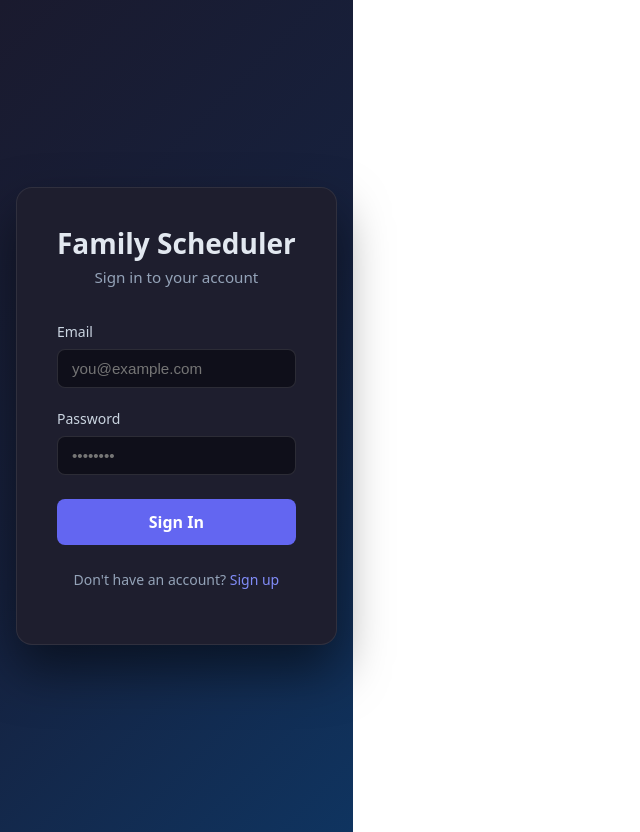
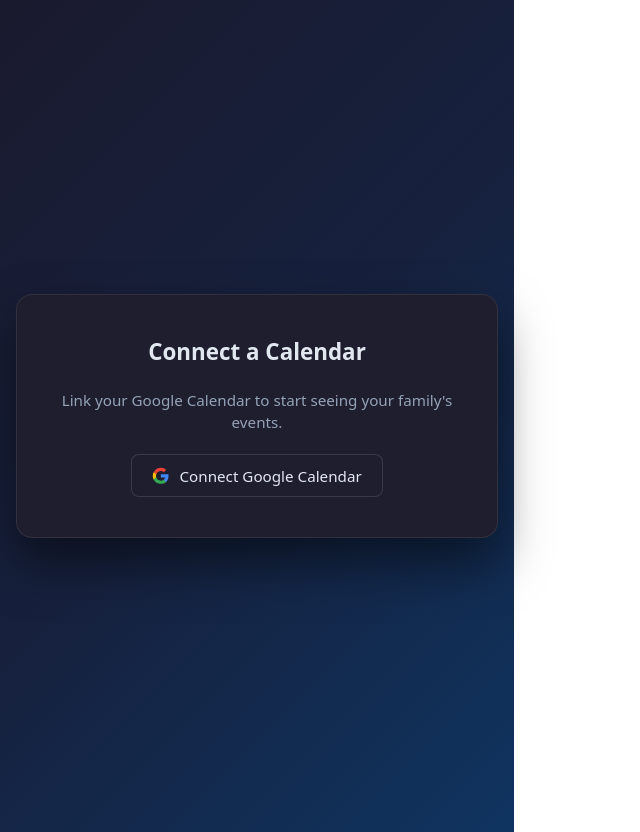
Before and after one commit to Alseals1/Family_Scheduler, a React (Vite) app in the folder family-scheduler/: page /calendars in a window 1280 px wide. Before the commit this address led to /login. Shown: the whole page, without its empty margins (0-640 px from the left). Built offline with nearby package versions, Linux system fonts and the light colour scheme; no server answers.

Commit message:
add redirect to save calendar

```diff
--- a/family-scheduler/package.json
+++ b/family-scheduler/package.json
@@ -7,7 +7,9 @@
     "dev": "vite",
     "build": "tsc -b && vite build",
     "lint": "eslint .",
-    "preview": "vite preview"
+    "preview": "vite preview",
+    "supabase:start": "set -a && source .env.local && set +a && supabase stop --no-backup 2>/dev/null; supabase start",
+    "supabase:stop": "supabase stop"
   },
   "dependencies": {
     "@supabase/supabase-js": "^2.99.1",
--- a/family-scheduler/src/App.tsx
+++ b/family-scheduler/src/App.tsx
@@ -4,6 +4,8 @@ import type { Session } from "@supabase/supabase-js"
 import { supabase } from "./lib/supabase"
 import LoginPage from "./pages/LoginPage"
 import SignupPage from "./pages/SignupPage"
+import CalendarsPage from "./pages/CalendarsPage"
+import ConnectCalendar from "./components/ConnectCalendar"
 
 function ProtectedRoute({
   session,
@@ -29,7 +31,13 @@ function Dashboard({ session }: { session: Session }) {
       <p style={{ color: "#94a3b8" }}>
         Your family scheduler dashboard is coming soon.
       </p>
-      <button onClick={handleSignOut} style={{ marginTop: "1rem" }}>
+      <div style={{ marginTop: "1.5rem" }}>
+        <ConnectCalendar />
+      </div>
+      <button
+        onClick={handleSignOut}
+        style={{ marginTop: "1rem", display: "block" }}
+      >
         Sign Out
       </button>
     </div>
@@ -76,6 +84,7 @@ function App() {
             </ProtectedRoute>
           }
         />
+        <Route path="/calendars" element={<CalendarsPage />} />
         <Route path="*" element={<Navigate to="/" replace />} />
       </Routes>
     </BrowserRouter>
--- /dev/null
+++ b/family-scheduler/src/components/ConnectCalendar.tsx
@@ -0,0 +1,64 @@
+import { supabase } from "../lib/supabase"
+
+export default function ConnectCalendar() {
+  async function handleConnect() {
+    await supabase.auth.signInWithOAuth({
+      provider: "google",
+      options: {
+        // calendar.readonly lets us read events; offline + consent forces a refresh token
+        scopes: "https://www.googleapis.com/auth/calendar.readonly",
+        redirectTo: window.location.origin + "/calendars",
+        queryParams: {
+          access_type: "offline", // required to receive a refresh_token
+          prompt: "consent", // force Google to re-issue refresh token every time
+        },
+      },
+    })
+  }
+
+  return (
+    <button onClick={handleConnect} style={styles.button}>
+      <svg style={styles.icon} viewBox="0 0 24 24" aria-hidden="true">
+        <path
+          fill="#4285F4"
+          d="M22.56 12.25c0-.78-.07-1.53-.2-2.25H12v4.26h5.92c-.26 1.37-1.04 2.53-2.21 3.31v2.77h3.57c2.08-1.92 3.28-4.74 3.28-8.09z"
+        />
+        <path
+          fill="#34A853"
+          d="M12 23c2.97 0 5.46-.98 7.28-2.66l-3.57-2.77c-.98.66-2.23 1.06-3.71 1.06-2.86 0-5.29-1.93-6.16-4.53H2.18v2.84C3.99 20.53 7.7 23 12 23z"
+        />
+        <path
+          fill="#FBBC05"
+          d="M5.84 14.09c-.22-.66-.35-1.36-.35-2.09s.13-1.43.35-2.09V7.07H2.18C1.43 8.55 1 10.22 1 12s.43 3.45 1.18 4.93l3.66-2.84z"
+        />
+        <path
+          fill="#EA4335"
+          d="M12 5.38c1.62 0 3.06.56 4.21 1.64l3.15-3.15C17.45 2.09 14.97 1 12 1 7.7 1 3.99 3.47 2.18 7.07l3.66 2.84c.87-2.6 3.3-4.53 6.16-4.53z"
+        />
+      </svg>
+      Connect Google Calendar
+    </button>
+  )
+}
+
+const styles: Record<string, React.CSSProperties> = {
+  button: {
+    display: "inline-flex",
+    alignItems: "center",
+    gap: "0.6rem",
+    padding: "0.65rem 1.25rem",
+    borderRadius: "8px",
+    border: "1px solid rgba(255, 255, 255, 0.12)",
+    backgroundColor: "#1e1e2e",
+    color: "#e2e8f0",
+    fontSize: "0.95rem",
+    fontWeight: 500,
+    cursor: "pointer",
+    transition: "background-color 0.2s",
+  },
+  icon: {
+    width: "1.1rem",
+    height: "1.1rem",
+    flexShrink: 0,
+  },
+}
--- /dev/null
+++ b/family-scheduler/src/pages/CalendarsPage.tsx
@@ -0,0 +1,225 @@
+import { useEffect, useState } from "react"
+import type { Session } from "@supabase/supabase-js"
+import { useNavigate } from "react-router-dom"
+import { supabase } from "../lib/supabase"
+import ConnectCalendar from "../components/ConnectCalendar"
+
+type Status = "idle" | "saving" | "saved" | "error"
+
+export default function CalendarsPage() {
+  const navigate = useNavigate()
+  const [status, setStatus] = useState<Status>("idle")
+  const [errorMsg, setErrorMsg] = useState<string | null>(null)
+
+  useEffect(() => {
+    // onAuthStateChange fires with SIGNED_IN immediately after Google redirects
+    // back to this page. The session at that point contains provider_token
+    // (Google access token) and provider_refresh_token.
+    const {
+      data: { subscription },
+    } = supabase.auth.onAuthStateChange(async (event, session) => {
+      if (event === "SIGNED_IN" && session?.provider_token) {
+        await saveCalendarConnection(session)
+      }
+    })
+
+    return () => subscription.unsubscribe()
+  }, []) // eslint-disable-line react-hooks/exhaustive-deps
+
+  async function saveCalendarConnection(session: Session) {
+    setStatus("saving")
+    setErrorMsg(null)
+
+    try {
+      // 1. Get the family owned by this user (created automatically on signup)
+      const { data: family, error: familyErr } = await supabase
+        .from("families")
+        .select("id")
+        .eq("created_by", session.user.id)
+        .limit(1)
+        .single()
+
+      if (familyErr || !family) {
+        throw new Error(
+          "Could not find your family. Try signing out and back in.",
+        )
+      }
+
+      // 2. Get the first family member, or create one for the account owner.
+      //    calendar_connections links to a family_member, not directly to a user.
+      let memberId: string
+
+      const { data: existingMember } = await supabase
+        .from("family_members")
+        .select("id")
+        .eq("family_id", family.id)
+        .limit(1)
+        .single()
+
+      if (existingMember) {
+        memberId = existingMember.id
+      } else {
+        const name =
+          session.user.user_metadata?.full_name ?? session.user.email ?? "Me"
+
+        const { data: newMember, error: memberErr } = await supabase
+          .from("family_members")
+          .insert({ family_id: family.id, name, role: "parent" })
+          .select("id")
+          .single()
+
+        if (memberErr || !newMember) {
+          throw new Error("Could not create a family member record.")
+        }
+
+        memberId = newMember.id
+      }
+
+      // 3. Check if a Google connection already exists for this member.
+      //    If yes — update the tokens. If no — insert a new row.
+      const { data: existingConn } = await supabase
+        .from("calendar_connections")
+        .select("id")
+        .eq("family_member_id", memberId)
+        .eq("provider", "google")
+        .limit(1)
+        .single()
+
+      // Google access tokens expire in 1 hour
+      const tokenExpiresAt = new Date(Date.now() + 3600 * 1000).toISOString()
+
+      if (existingConn) {
+        await supabase
+          .from("calendar_connections")
+          .update({
+            access_token: session.provider_token,
+            refresh_token: session.provider_refresh_token ?? null,
+            token_expires_at: tokenExpiresAt,
+          })
+          .eq("id", existingConn.id)
+      } else {
+        await supabase.from("calendar_connections").insert({
+          family_member_id: memberId,
+          provider: "google",
+          calendar_name: "Google Calendar",
+          access_token: session.provider_token,
+          refresh_token: session.provider_refresh_token ?? null,
+          token_expires_at: tokenExpiresAt,
+        })
+      }
+
+      setStatus("saved")
+      setTimeout(() => navigate("/"), 2500)
+    } catch (err) {
+      setErrorMsg(err instanceof Error ? err.message : "Something went wrong.")
+      setStatus("error")
+    }
+  }
+
+  return (
+    <div style={styles.container}>
+      <div style={styles.card}>
+        {status === "idle" && (
+          <>
+            <h2 style={styles.title}>Connect a Calendar</h2>
+            <p style={styles.subtitle}>
+              Link your Google Calendar to start seeing your family's events.
+            </p>
+            <ConnectCalendar />
+          </>
+        )}
+
+        {status === "saving" && (
+          <>
+            <div style={styles.spinner} />
+            <p style={styles.subtitle}>Saving your calendar connection…</p>
+          </>
+        )}
+
+        {status === "saved" && (
+          <>
+            <div style={styles.successIcon}>✓</div>
+            <h2 style={styles.title}>Calendar connected!</h2>
+            <p style={styles.subtitle}>Redirecting you to the dashboard…</p>
+          </>
+        )}
+
+        {status === "error" && (
+          <>
+            <h2 style={styles.title}>Something went wrong</h2>
+            <p style={styles.error}>{errorMsg}</p>
+            <ConnectCalendar />
+          </>
+        )}
+      </div>
+    </div>
+  )
+}
+
+const styles: Record<string, React.CSSProperties> = {
+  container: {
+    minHeight: "100vh",
+    display: "flex",
+    alignItems: "center",
+    justifyContent: "center",
+    padding: "1rem",
+    background:
+      "linear-gradient(135deg, #1a1a2e 0%, #16213e 50%, #0f3460 100%)",
+  },
+  card: {
+    width: "100%",
+    maxWidth: "400px",
+    backgroundColor: "#1e1e2e",
+    borderRadius: "16px",
+    padding: "2.5rem",
+    boxShadow: "0 25px 50px rgba(0, 0, 0, 0.5)",
+    border: "1px solid rgba(255, 255, 255, 0.08)",
+    display: "flex",
+    flexDirection: "column",
+    alignItems: "center",
+    gap: "1.25rem",
+    textAlign: "center",
+  },
+  title: {
+    fontSize: "1.4rem",
+    fontWeight: 700,
+    color: "#e2e8f0",
+    margin: 0,
+  },
+  subtitle: {
+    fontSize: "0.95rem",
+    color: "#94a3b8",
+    margin: 0,
+  },
+  error: {
+    fontSize: "0.875rem",
+    color: "#f87171",
+    backgroundColor: "rgba(248, 113, 113, 0.1)",
+    border: "1px solid rgba(248, 113, 113, 0.2)",
+    borderRadius: "8px",
+    padding: "0.6rem 0.875rem",
+    margin: 0,
+    width: "100%",
+    boxSizing: "border-box",
+  },
+  successIcon: {
+    width: "3rem",
+    height: "3rem",
+    borderRadius: "50%",
+    backgroundColor: "rgba(52, 211, 153, 0.15)",
+    color: "#34d399",
+    display: "flex",
+    alignItems: "center",
+    justifyContent: "center",
+    fontSize: "1.4rem",
+    fontWeight: 700,
+  },
+  spinner: {
+    width: "2rem",
+    height: "2rem",
+    border: "3px solid rgba(255,255,255,0.1)",
+    borderTop: "3px solid #6366f1",
+    borderRadius: "50%",
+    animation: "spin 0.8s linear infinite",
+  },
+}
```
Also changed, not shown: 2 other files (tests, documents, lock files or other folders).
